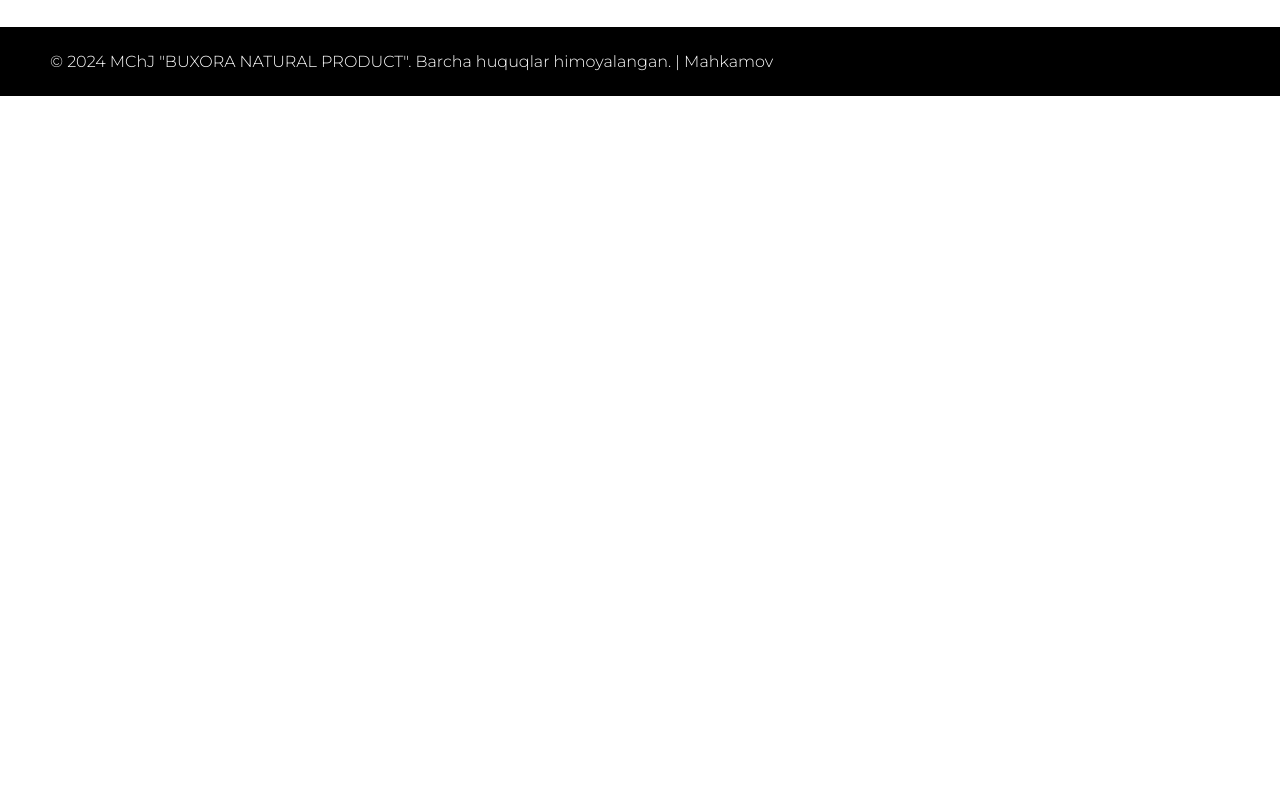
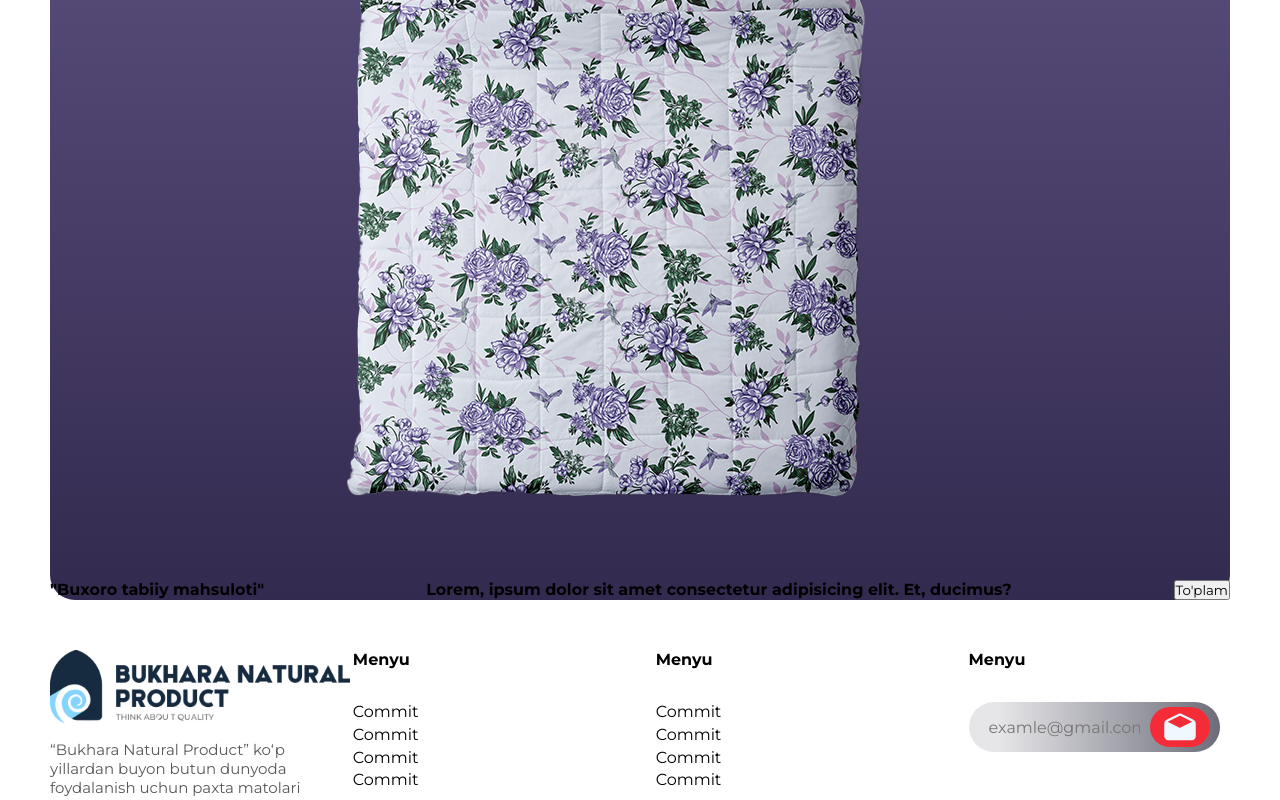
Before and after one commit to Mahkamov9/bnpfabricuz, a React (Vite) app: page / in a window 1280 px wide. Shown: the part 1301-2101 px from the top of the page. Before the commit the page ends 1397 px from the top, so only its background shows below. Built offline with nearby package versions, Linux system fonts and the light colour scheme.

Commit message:
start sofa component

```diff
--- /dev/null
+++ b/src/Components/Sofa/Sofa.css
@@ -0,0 +1,13 @@
+
+.sofa_box{
+  width: 100%;
+  background: linear-gradient(90turn,#332A4F, #625686);
+  border-radius: 25px;
+}
+
+
+.sofa_content{
+  display: flex;
+  justify-content: space-between;
+
+}
--- /dev/null
+++ b/src/Components/Sofa/Sofa.jsx
@@ -0,0 +1,25 @@
+import React from 'react'
+import "./Sofa.css";
+
+import SofaImg from "../../assets/Images/sofa.png";
+
+
+export default function Sofa() {
+  return (
+    <>
+      <div className="sofa_box">
+        <div className="sofa_content">
+          <h3>100%</h3>
+          <h4>Materialning sifati</h4>
+        </div>
+        <img src={SofaImg} alt="Mahkmov"/>
+        <div className="sofa_content">
+          <h4>"Buxoro tabiiy mahsuloti"</h4>
+          <h4>Lorem, ipsum dolor sit amet consectetur adipisicing elit. Et, ducimus?</h4>
+          <button>To'plam</button>
+        </div>
+      </div>
+
+    </>
+  )
+}
--- a/src/Pages/HomePage/HomePage.jsx
+++ b/src/Pages/HomePage/HomePage.jsx
@@ -8,10 +8,11 @@ import Delivery from "../../assets/Images/noun_delivery.svg";
 import Delivery2 from "../../assets/Images/noun_guarantee.svg";
 import Delivery3 from "../../assets/Images/Group-995.svg";
 import Delivery4 from "../../assets/Images/noun_Wallet_745515.svg";
+import Sofa from '../../Components/Sofa/Sofa';
 
 export default function HomePage() {
 
-  const {t, i18n} = useTranslation()
+  const { t, i18n } = useTranslation()
   return (
     <>
       <section>
@@ -31,10 +32,17 @@ export default function HomePage() {
       <section>
         <div className="container">
           <div className="label_box">
-            <Label  img={Delivery} title={t("label1-1")} subtext={t("label1-2")} />
-            <Label  img={Delivery2} title={t("label2-1")} subtext={t("label2-2")} />
-            <Label  img={Delivery3} title={t("label2-1")} subtext={t("label2-2")} />
-            <Label  img={Delivery4} title={t("label2-1")} subtext={t("label2-2")} />
+            <Label img={Delivery} title={t("label1-1")} subtext={t("label1-2")} />
+            <Label img={Delivery2} title={t("label2-1")} subtext={t("label2-2")} />
+            <Label img={Delivery3} title={t("label2-1")} subtext={t("label2-2")} />
+            <Label img={Delivery4} title={t("label2-1")} subtext={t("label2-2")} />
+          </div>
+        </div>
+      </section>
+      <section>
+        <div className="sofaSection">
+          <div className="container">
+            <Sofa />
           </div>
         </div>
       </section>
```
Also changed, not shown: src/assets/Images/sofa.png (added).
